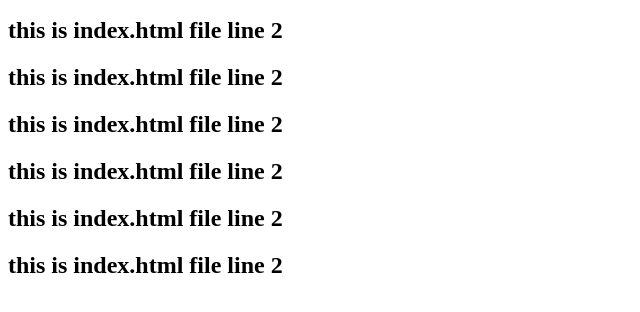
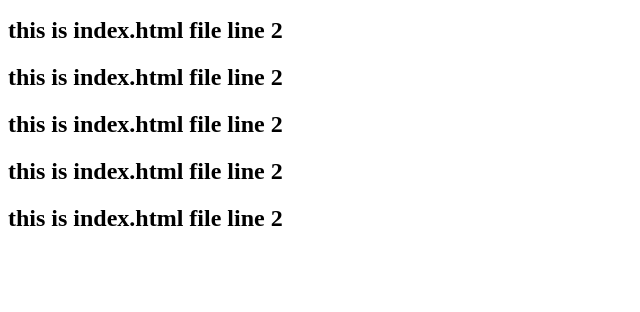
Before and after one commit to skscode/sksrepo, a plain HTML site: page index.html in a window 1280 px wide. Shown: the part 96-408 px from the top of the page, without its empty margins (0-640 px from the left). Drawn offline with Linux system fonts and the light colour scheme.

```diff
--- a/index.html
+++ b/index.html
@@ -5,4 +5,3 @@
 <h2> this is index.html file line 2 </h2>
 <h2> this is index.html file line 2 </h2>
 <h2> this is index.html file line 2 </h2>
-<h2> this is index.html file line 2 </h2>
```
